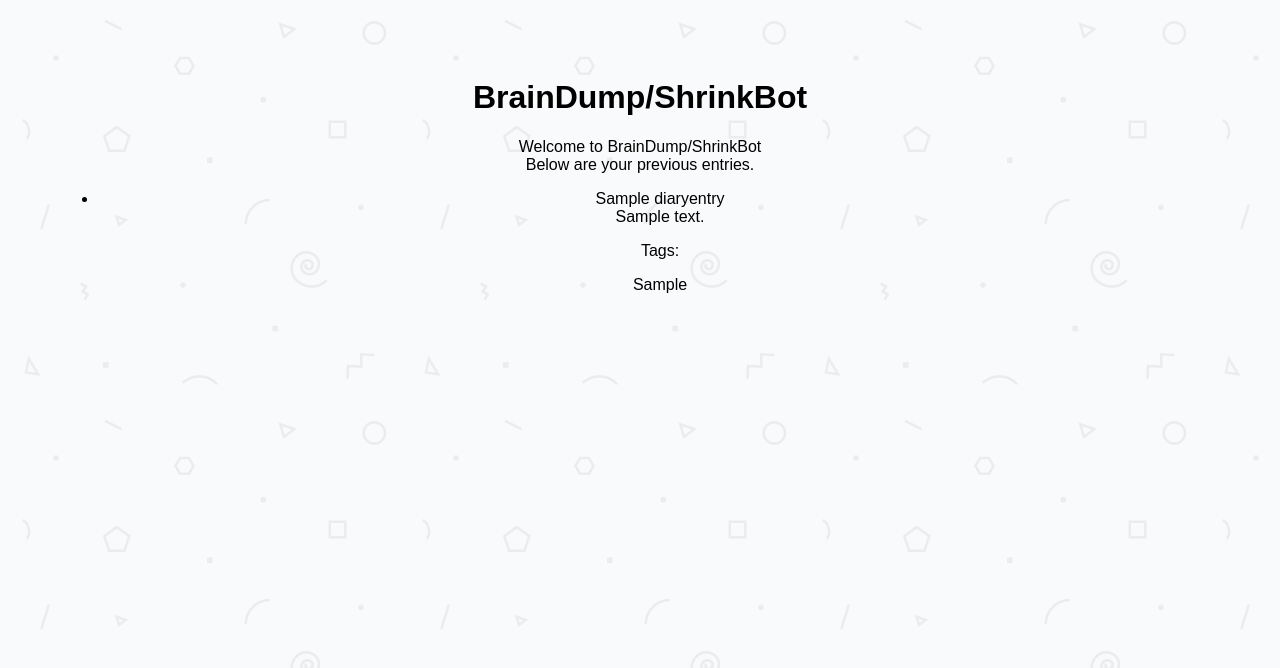
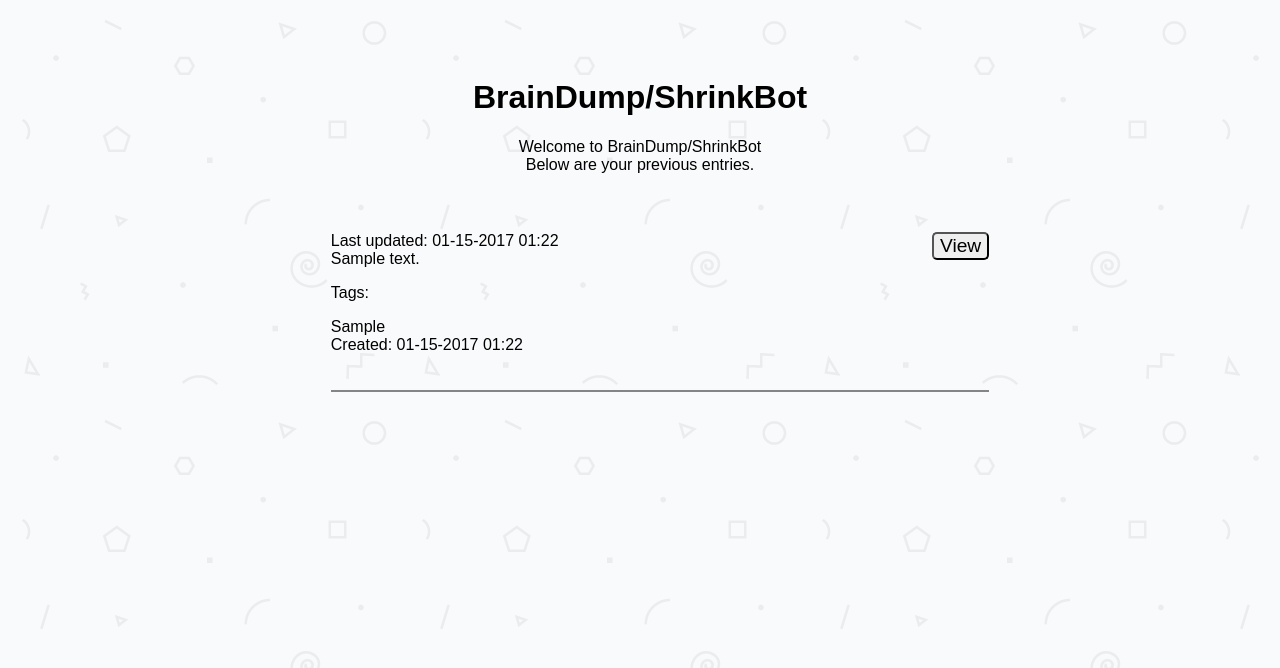
Before and after one commit to tamouse/brain_dump_shrink_bot, a Node server app: page / in a window 1280 px wide. Shown: the top 668 px of the page. Run offline with Node 20, Linux system fonts and the light colour scheme; tables that the repository leaves empty hold one stand-in row (values such as "Sample post"); some libraries are stand-ins or nearby versions; some web fonts are replaced.

Commit message:
Current state of affairs: working on index view

```diff
--- a/package.json
+++ b/package.json
@@ -14,6 +14,7 @@
     "express": "~4.14.0",
     "express-mongo-sanitize": "^1.3.2",
     "mocha": "^3.2.0",
+    "moment": "^2.17.1",
     "mongoose": "^4.7.6",
     "mongoose-html-2": "^0.1.1",
     "mongoose-times": "^0.1.0",
--- a/public/stylesheets/style.css
+++ b/public/stylesheets/style.css
@@ -8,8 +8,20 @@ body {
 a {
   color: #00B7FF; }
 
-.submit {
+ul {
+  margin: 5% 20%;
+  list-style: none;
+  text-align: left; }
+
+.button {
   font-size: 120%;
   border-radius: 5px; }
 
+.line {
+  height: 2px;
+  background-color: #858585; }
+
+.view {
+  float: right; }
+
 /*# sourceMappingURL=style.css.map */
--- a/public/stylesheets/style.sass
+++ b/public/stylesheets/style.sass
@@ -8,6 +8,18 @@ body
 a
   color: #00B7FF
 
-.submit
+ul
+  margin: 5% 20%
+  list-style: none
+  text-align: left
+
+.button
   font-size: 120%
   border-radius: 5px
+
+.line
+  height: 2px
+  background-color: #858585
+
+.view
+  float: right
--- a/routes/index.js
+++ b/routes/index.js
@@ -3,8 +3,13 @@ var config = require('./../config');
 var express = require('express');
 var router = express.Router();
 var mongoose = require('mongoose');
+var moment = require('moment');
 mongoose.Promise = global.Promise;
 var DiaryEntry = require('./../models/diary_entry');
+
+function getDate(data) {
+  return moment(data);
+};
 
 /* GET home page. */
 router.get('/', function (req, res, next) {
@@ -13,6 +18,7 @@ router.get('/', function (req, res, next) {
         .then(function (data) {
             console.log("Data:", data);
             diaryEntries = data;
+            diaryEntries.getDate = getDate;
             res.render('index',
                 {
                     title: config.app_title,
--- a/views/index.ejs
+++ b/views/index.ejs
@@ -11,15 +11,25 @@
     <h1><%= title %></h1>
     <p>Welcome to <%= title %><br />
     Below are your previous entries.</p>
+    <!-- <pre>
+      <code>
+        <%=  %>
+      </code>
+    </pre> -->
     <ul>
       <% for(var i=0; i<diaryEntries.length; i++) { %>
         <li>
 
-          <%= diaryEntries[i].lastUpdated %>
+          <label>Last updated: </label><%= diaryEntries.getDate(diaryEntries[i].lastUpdated).format('MM-DD-YYYY HH:mm') %>
 
-          <% if (diaryEntries[i].title) { %>
-            <%= diaryEntries[i].title %> <br />
-          <% } %>
+          <button class='view button'>View</button>
+          <br />
+
+          <!-- <% if (diaryEntries[i].title) { %>
+            <b><%= diaryEntries[i].title %></b> <br />
+          <% } else { %>
+            <%= '' %> <br />
+          <% } %>   -->
 
           <%= diaryEntries[i].body %> <br />
 
@@ -33,9 +43,16 @@
             <%= element %> <br />
           <% }) %>
 
-          <%= diaryEntries[i].created %>
+          <label>Created: </label><%= diaryEntries.getDate(diaryEntries[i].created).format('MM-DD-YYYY HH:mm') %> <br />
+
+
 
         </li>
+        <br />
+        <br />
+        <div class="line"></div>
+        <br />
+        <br />
       <% } %>
     </ul>
 
```
Also changed, not shown: 1 other file. Lines whose indentation alone changed are shown as unchanged.
